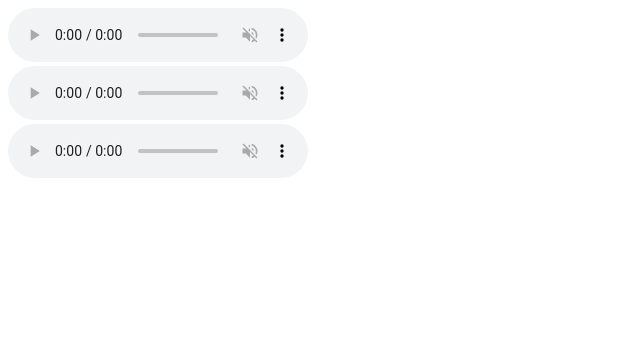
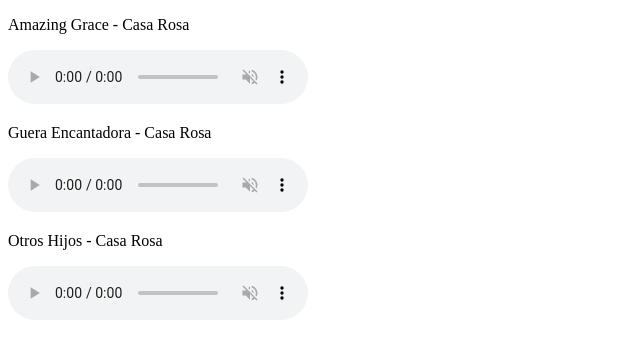
Before and after one commit to bytil70/htmlBob, a plain HTML site: page index.html in a window 1280 px wide. Shown: the whole page, without its empty margins (0-640 px from the left). Drawn offline with Linux system fonts and the light colour scheme.

Commit message:
add song name

```diff
--- a/index.html
+++ b/index.html
@@ -7,14 +7,17 @@
         <title>Document</title>
     </head>
     <body>
+        <p>Amazing Grace - Casa Rosa</p>
         <audio controls autoplay muted loop>
-            <source src="Amazing Grace - Casa Rosa.mp3" type="audio/mgeg">
+            <source src="Amazing Grace - Casa Rosa.mp3" type="audio/mpeg">
         </audio>
         <br>
+        <p>Guera Encantadora - Casa Rosa</p>
         <audio controls autoplay muted loop>
             <source src="Guera Encantadora - Casa Rosa.mp3">
         </audio>
         <br>
+        <p>Otros Hijos - Casa Rosa</p>
         <audio controls autoplay muted loop>
             <source src="Otros Hijos - Casa Rosa.mp3">
         </audio>
```
